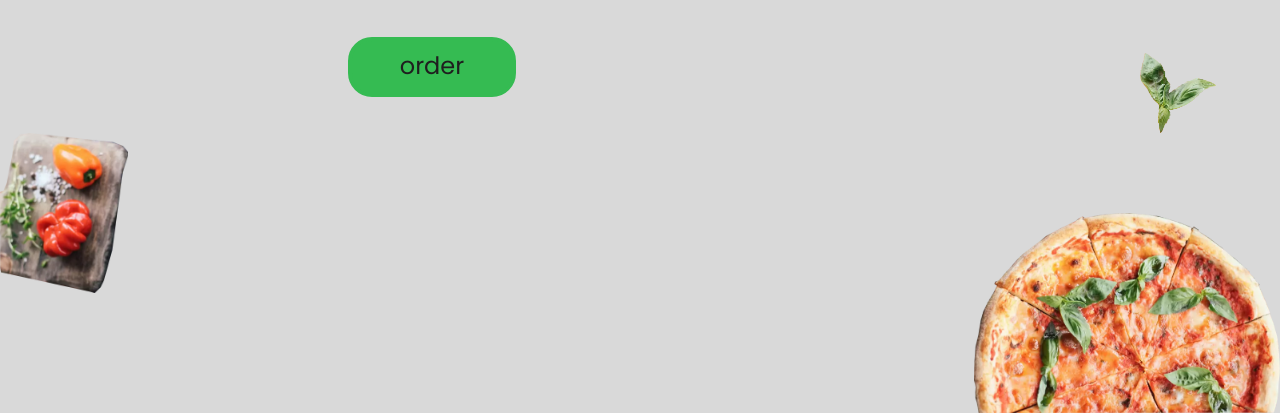
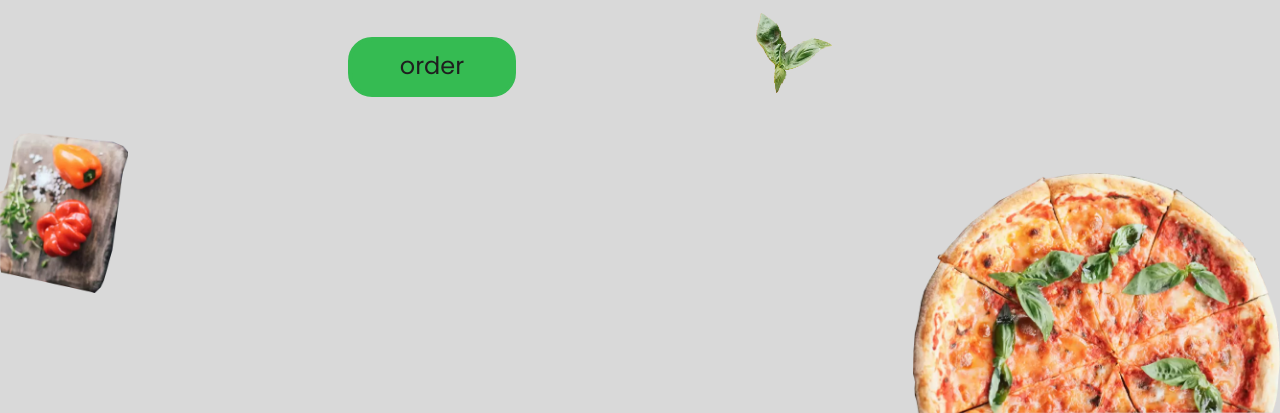
Before and after one commit to st33ze/napoli, a website built with webpack: page src/template.html in a window 1280 px wide. Shown: the part 387-800 px from the top of the page. Built offline with nearby package versions, Linux system fonts and the light colour scheme; files whose address does not match are found by name.

Commit message:
style(home): image size adjust for larger screens

```diff
--- a/src/components/main/pages/home/home.css
+++ b/src/components/main/pages/home/home.css
@@ -37,20 +37,20 @@
   background-size: contain;
 }
 .basil-img {
-  bottom: 15vh;
-  left: 10vw;
+  bottom: 20%;
+  left: 10%;
   height: 10%;
   background: url(./basil.webp) no-repeat left;
   background-size: contain;
 }
 .board-img {
   left: 0;
-  bottom: 15vh;
+  bottom: 15%;
   height: 20%;
   background: url(./board.webp) no-repeat left;
   background-size: contain;
 }
-@media screen and (min-height: 550px) and (min-width: 300px) {
+@media screen and (min-height: 600px) and (min-width: 300px) {
   .pizza-img,
   .basil-img {
     display: block;
@@ -58,15 +58,21 @@
 }
 @media screen and (min-height: 800px) and (min-width: 750px) {
   .pizza-img {
-    height: 25%;
+    height: 30%;
   }
   .board-img {
     display: block;
   }
   .basil-img {
-    bottom: 35vh;
+    bottom: 35%;
     left: auto;
     background-position: right;
-    right: 5vw;
+    right: 5%;
   }
 }
+@media screen and (min-height: 800px) and (min-width: 1100px) {
+  .basil-img {
+    bottom: 40%;
+    right: 35%
+  }
+}
```
